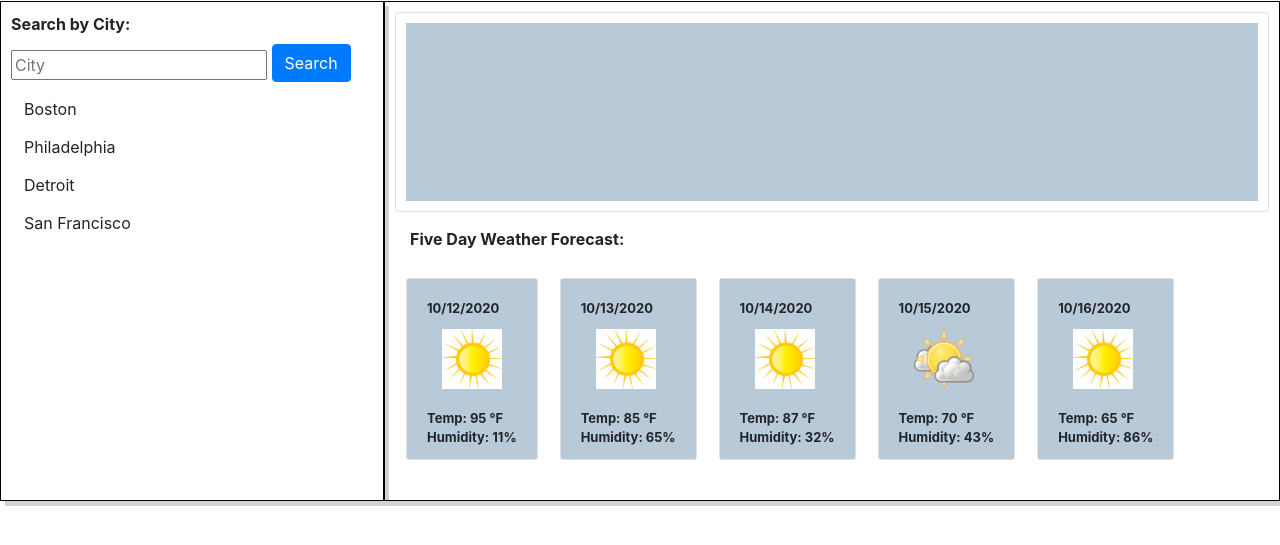
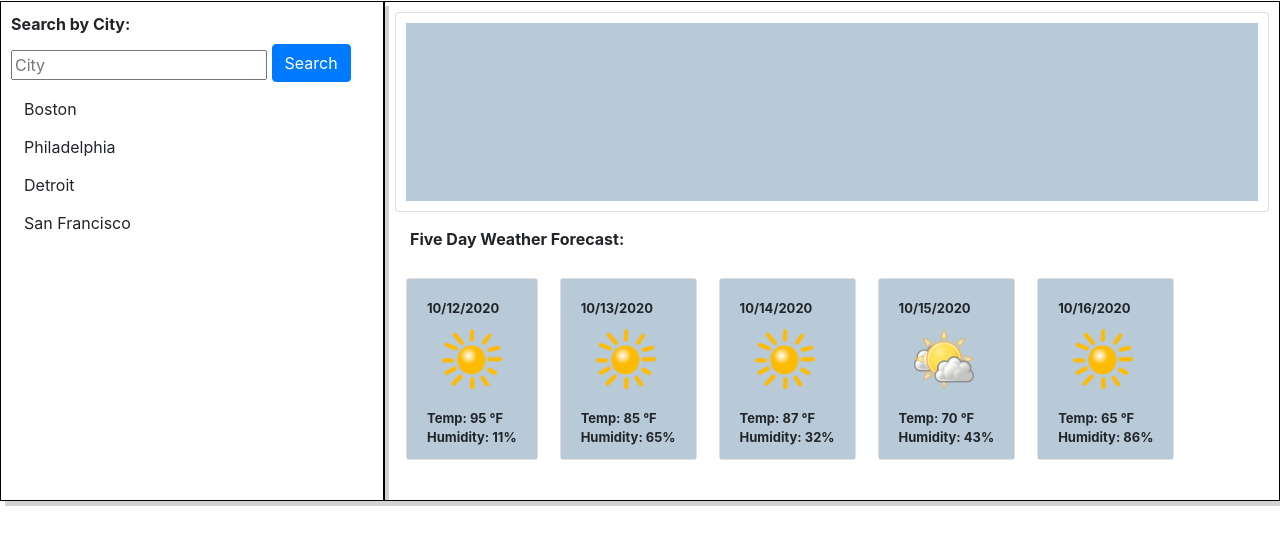
Before and after one commit to kkaltenheuser/weather-forecast, a plain HTML site: page index.html in a window 1280 px wide. Shown: the part 57-602 px from the top of the page. Drawn offline with nearby package versions, Linux system fonts and the light colour scheme; no server answers.

Commit message:
exchanged image + inserted sun w/ transparent background

```diff
--- a/index.html
+++ b/index.html
@@ -52,7 +52,7 @@
                         <div class="card" id="monday">
                             <div class="card-body">
                                 <p id="date">10/12/2020</p>
-                                <img src="./Assets/sunny-day.jpg">
+                                <img src="./Assets/sunny-day.png">
                                 <p id="temp">Temp: 95 &#176F</p>
                                 <p id="humidity">Humidity: 11%</p>
 
@@ -64,7 +64,7 @@
                         <div class="card" id="tuesday">
                             <div class="card-body">
                                     <p id="date">10/13/2020</p>
-                                    <img src="./Assets/sunny-day.jpg">
+                                    <img src="./Assets/sunny-day.png">
                                     <p id="temp">Temp: 85 &#176F</p>
                                     <p id="humidity">Humidity: 65%</p>
 
@@ -76,7 +76,7 @@
                         <div class="card" id="wednesday">
                             <div class="card-body">
                                     <p id="date">10/14/2020</p>
-                                    <img src="./Assets/sunny-day.jpg">
+                                    <img src="./Assets/sunny-day.png">
                                     <p id="temp">Temp: 87 &#176F</p>
                                     <p id="humidity">Humidity: 32%</p>
 
@@ -98,7 +98,7 @@
                         <div class="card" id="friday">
                             <div class="card-body">
                                     <p id="date">10/16/2020</p>
-                                    <img src="./Assets/sunny-day.jpg">
+                                    <img src="./Assets/sunny-day.png">
                                     <p id="temp">Temp: 65 &degF</p>
                                     <p id="humidity">Humidity: 86%</p>
 
```
Also changed, not shown: Assets/sunny-day.png (added).
